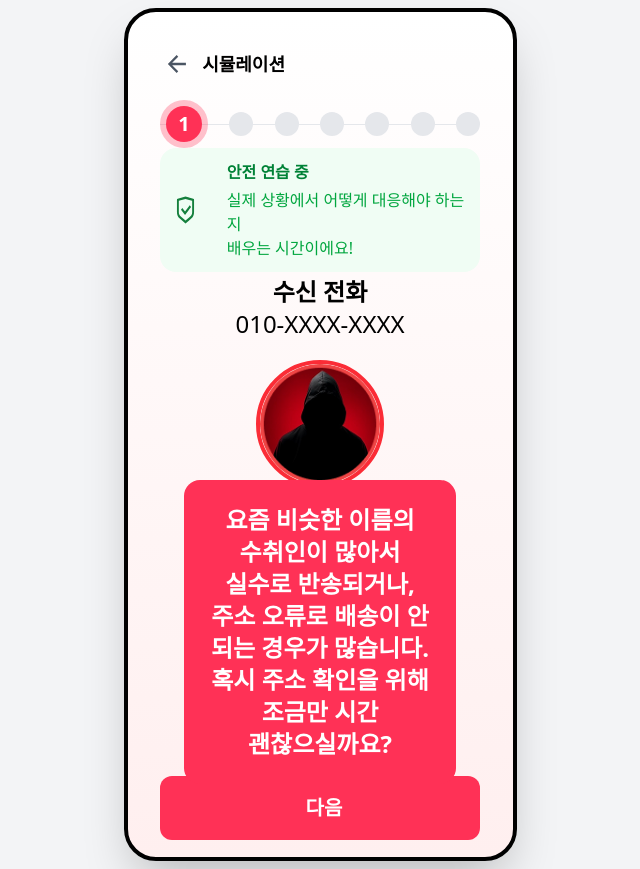
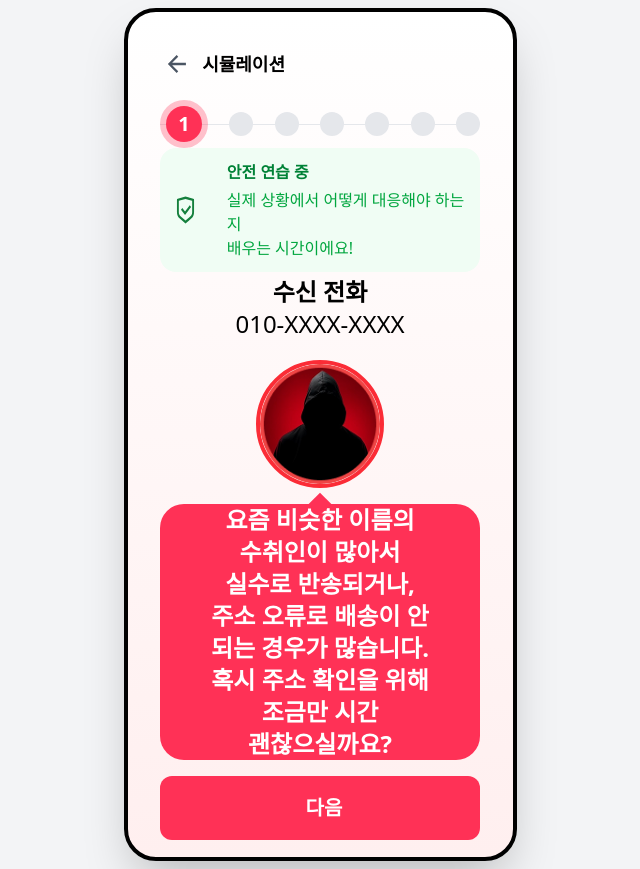
Before and after one commit to Sonjuz/frontend, a React (Vite) app: page /simulation in a window 1280 px wide. Shown: the whole page, without its empty margins (320-960 px from the left). Built offline with nearby package versions, Linux system fonts and the light colour scheme.

Commit message:
feat: 사기꾼과 사용자 말풍선 스타일 수정

```diff
--- a/src/pages/scenario/components/CallScreen.jsx
+++ b/src/pages/scenario/components/CallScreen.jsx
@@ -1,23 +1,7 @@
 import { useState, useEffect } from 'react';
 import { Button } from '../../../components/Button';
 
-const TEMP_DATA = {
-  step_number: 1,
-  screen_type: 'call',
-  messages: [
-    {
-      sender: 'scammer',
-      text: '안녕하세요, 고객님. 저희 OO택배입니다. 오늘 소포가 배송될 예정인데, 받으실 주소가 맞는지 확인 전화드렸습니다.',
-    },
-    { sender: 'user', text: '네? 택배요? 제가 시킨 적이 있나...' },
-    {
-      sender: 'scammer',
-      text: '요즘 비슷한 이름의 수취인이 많아서 실수로 반송되거나, 주소 오류로 배송이 안 되는 경우가 많습니다. 혹시 주소 확인을 위해 조금만 시간 괜찮으실까요?',
-    },
-  ],
-};
-
-export default function CallScreen({ onNext }) {
+export default function CallScreen({ simuationData, onNext }) {
   const [currentMessageIndex, setCurrentMessageIndex] = useState(0);
   const [showNextButton, setShowNextButton] = useState(false);
 
@@ -25,7 +9,7 @@ export default function CallScreen({ onNext }) {
     // 3초 간격으로 다음 메시지 표시
     const timer = setInterval(() => {
       setCurrentMessageIndex(prev => {
-        if (prev < TEMP_DATA.messages.length - 1) {
+        if (prev < simuationData.length - 1) {
           return prev + 1;
         } else {
           clearInterval(timer);
@@ -49,12 +33,17 @@ export default function CallScreen({ onNext }) {
         src='/images/scammer_profile.png'
         alt='발신자'
       />
-      <div className='bg-SJZ_MAIN relative h-64 w-full rounded-3xl p-6'>
-        <div className='bg-SJZ_MAIN absolute -top-2 left-1/2 size-4 -translate-x-1/2 rotate-45' />
+
+      <div
+        className={`${simuationData[currentMessageIndex].sender === 'scammer' ? 'bg-sjz-red-main' : 'bg-sjz-blue'} relative h-64 w-full rounded-3xl p-6`}
+      >
+        <div
+          className={`absolute -top-2 left-1/2 size-4 -translate-x-1/2 rotate-45 ${simuationData[currentMessageIndex].sender === 'scammer' ? 'bg-sjz-red-main' : 'bg-sjz-blue'}`}
+        />
         <div className='flex h-full items-center justify-center'>
-          <div className='bg-sjz-red-main w-full rounded-2xl p-6 break-keep whitespace-pre-line'>
+          <div className='w-full rounded-2xl p-6 break-keep whitespace-pre-line'>
             <div className='text-center text-2xl font-semibold text-white'>
-              {TEMP_DATA.messages[currentMessageIndex].text}
+              {simuationData[currentMessageIndex].text}
             </div>
           </div>
         </div>
--- a/src/pages/scenario/simulation/SimulationPage.jsx
+++ b/src/pages/scenario/simulation/SimulationPage.jsx
@@ -55,6 +55,12 @@ export default function SimulationPage() {
     setSimuationStepsData(SMISHING_SCENARIO.steps);
   }, []);
 
+  useEffect(() => {
+    if (simuationStepsData) {
+      console.log(simuationStepsData[currentStep].messages);
+    }
+  }, [simuationStepsData]);
+
   const handleNext = () => {
     setCurrentStep(prev => prev + 1);
   };
@@ -66,11 +72,14 @@ export default function SimulationPage() {
       <NoticeCard />
       {simuationStepsData &&
         simuationStepsData[currentStep].screen_type === 'call' && (
-          <CallScreen simuationData={simuationStepsData} onNext={handleNext} />
+          <CallScreen
+            simuationData={simuationStepsData[currentStep].messages}
+            onNext={handleNext}
+          />
         )}
       {simuationStepsData &&
         simuationStepsData[currentStep].screen_type === 'message' && (
-          <MessageScreen simuationData={simuationStepsData} />
+          <MessageScreen />
         )}
     </div>
   );
```
